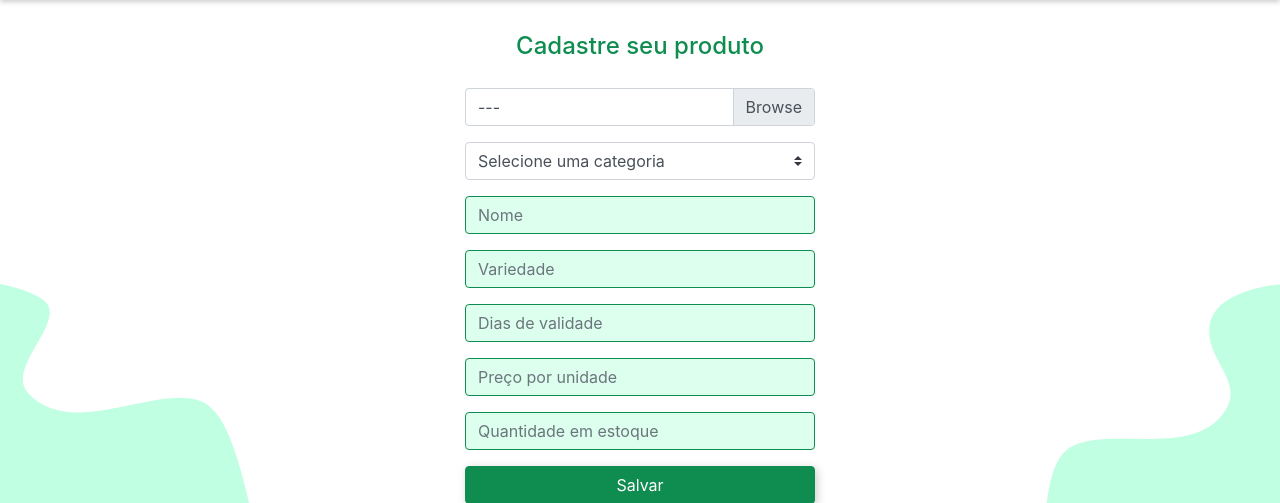
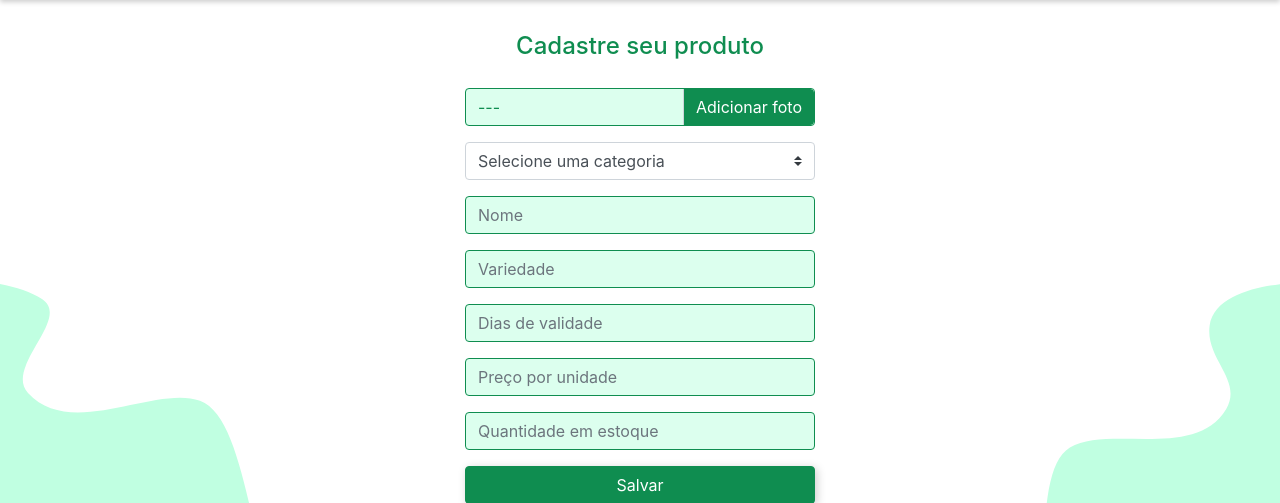
Before and after one commit to irisviana/Da_Roca, a Django app: page /product/create in a window 1280 px wide. Shown: the part 143-646 px from the top of the page. Run offline with Django 3.2, Linux system fonts and the light colour scheme; the visitor is signed in with stand-in values (Sample User, id 1); data that the repository does not hold is empty; some libraries are stand-ins or nearby versions; some web fonts are replaced.

Commit message:
atualizando css de visualizar produto e produtor

```diff
--- a/projeto_da_roca/products/views.py
+++ b/projeto_da_roca/products/views.py
@@ -48,9 +48,11 @@ class ProductView:
             form = ProductForm(instance=product)
             user = request.user
             if request.method == 'POST':
-                form = ProductForm(request.POST, instance=product)
+                form = ProductForm(request.POST,request.FILES, instance=product)
                 if form.is_valid():
+
                     product = form.save(commit=False)
+
                     product.user = user
                     product.save()
 
--- a/projeto_da_roca/static/css/style.css
+++ b/projeto_da_roca/static/css/style.css
@@ -181,7 +181,7 @@
     outline: 0px !important;
   }
 
-  .form-control {
+  .form-control, .custom-file-label{
     border: 1px solid var(--color-primary);
     background: var(--color-light);
     color: var(--color-primary);
--- a/projeto_da_roca/static/css/style_product.css
+++ b/projeto_da_roca/static/css/style_product.css
@@ -99,3 +99,12 @@
   .product-price-btn button:hover {
     background-color:#0F8D50;
   }
+
+  #div_id_product_pic .text-break{
+    overflow: hidden;
+  }
+  label[for="id_product_pic"]::after{
+    content: "Adicionar foto";
+    background-color: var(--color-primary);
+    color: white;
+  }
```
Also changed, not shown: 1 other file.
